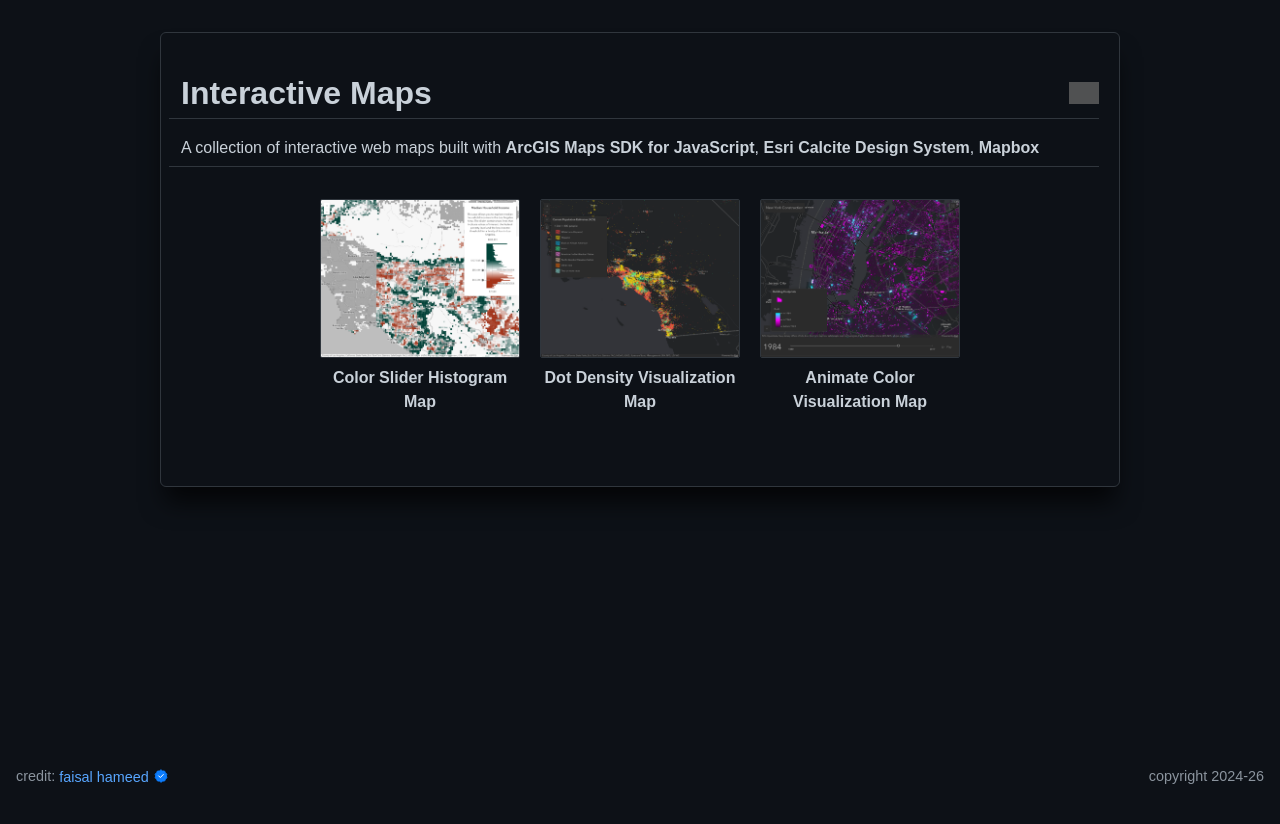
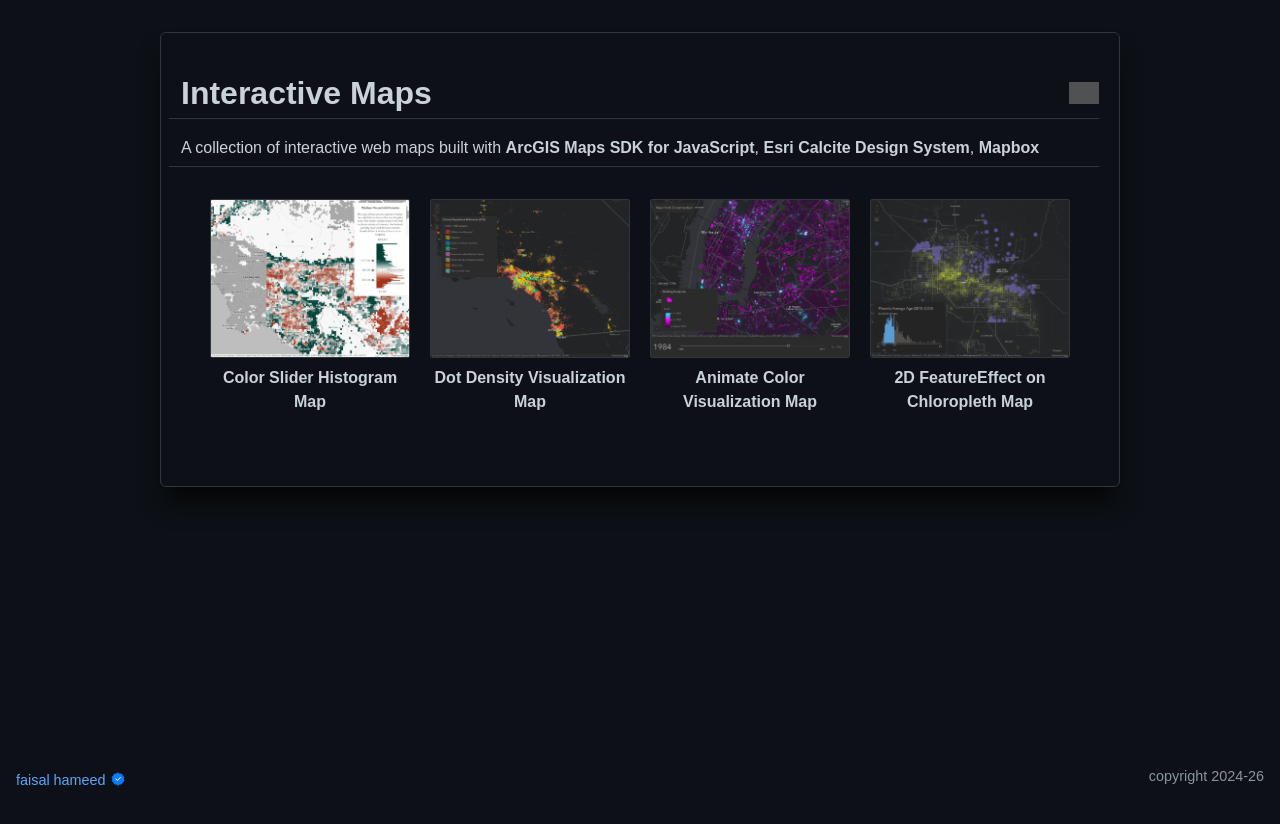
Before and after one commit to faisalrbk/interactiveMaps, a plain HTML site: page index.html in a window 1280 px wide. Drawn offline with nearby package versions, Linux system fonts and the light colour scheme; grey boxes are pictures that could not be loaded; a web font is replaced by a local one.

Commit message:
update index.html

```diff
--- a/index.html
+++ b/index.html
@@ -99,13 +99,28 @@
             />
             Animate Color Visualization Map
           </a>
+             <a
+            class="inline-block w-[200px] text-center font-semibold text-[#c9d1d9] no-underline hover:underline"
+            href="https://faisalrbk.github.io/interactiveMaps/4-featureEffect.html"
+            target="_blank"
+            rel="noopener noreferrer"
+          >
+            <img
+              src="thumbnails/featureEffect.png"
+              width="200"
+              height="200"
+              alt="Color Slider Histogram Map"
+              class="mb-2 block rounded-[2px] border border-[#30363d]"
+            />
+            2D FeatureEffect on Chloropleth Map
+          </a>
         </div>
       </div>
     </main>
     <div
       class="fixed bottom-3 left-4 inline-flex items-center gap-1 text-[0.9rem] text-[#8b949e]"
     >
-      <span>credit:</span>
+
       <a
         class="inline-flex items-center gap-1 leading-none text-[#58a6ff] no-underline hover:underline"
         href="https://github.com/faisalrbk"
```
